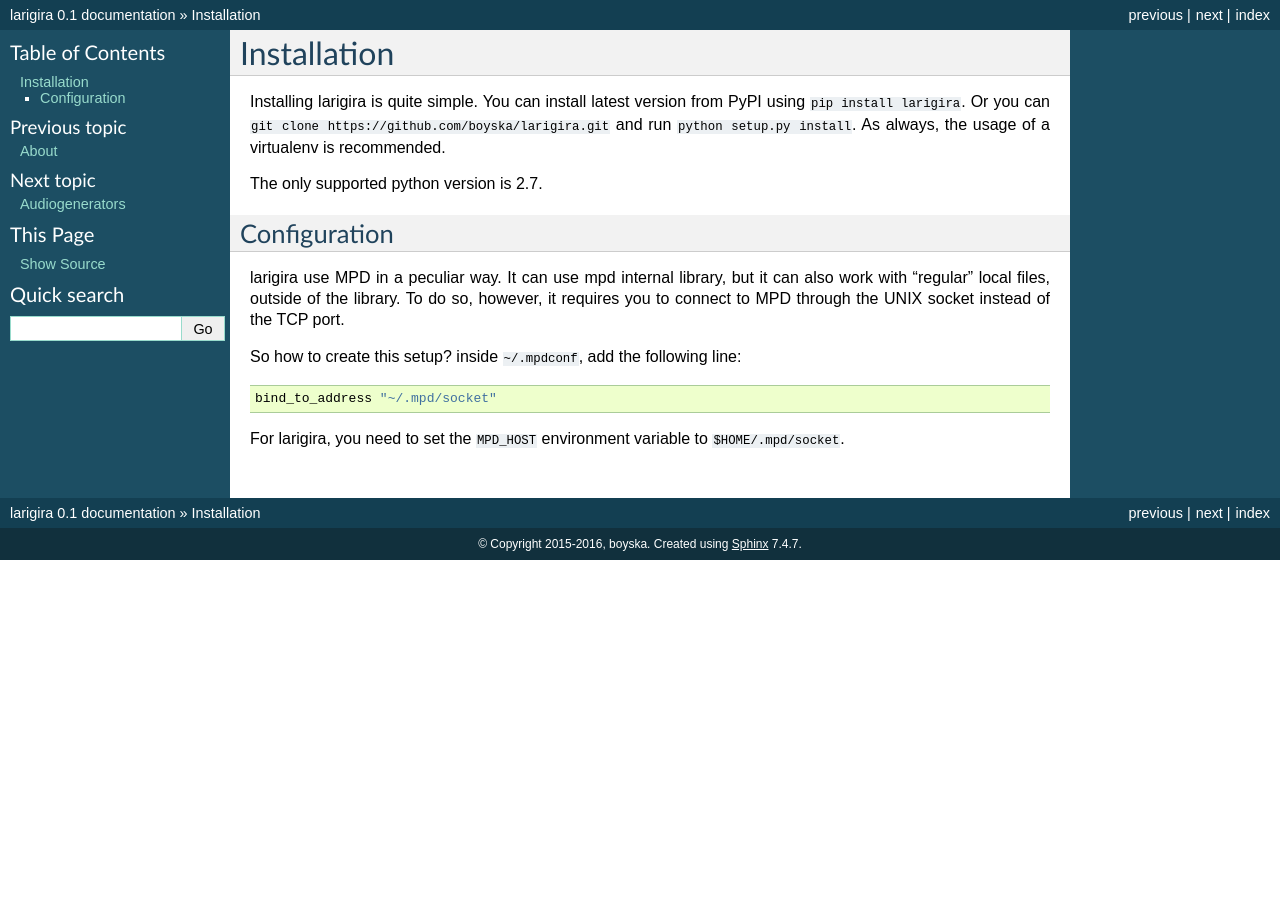
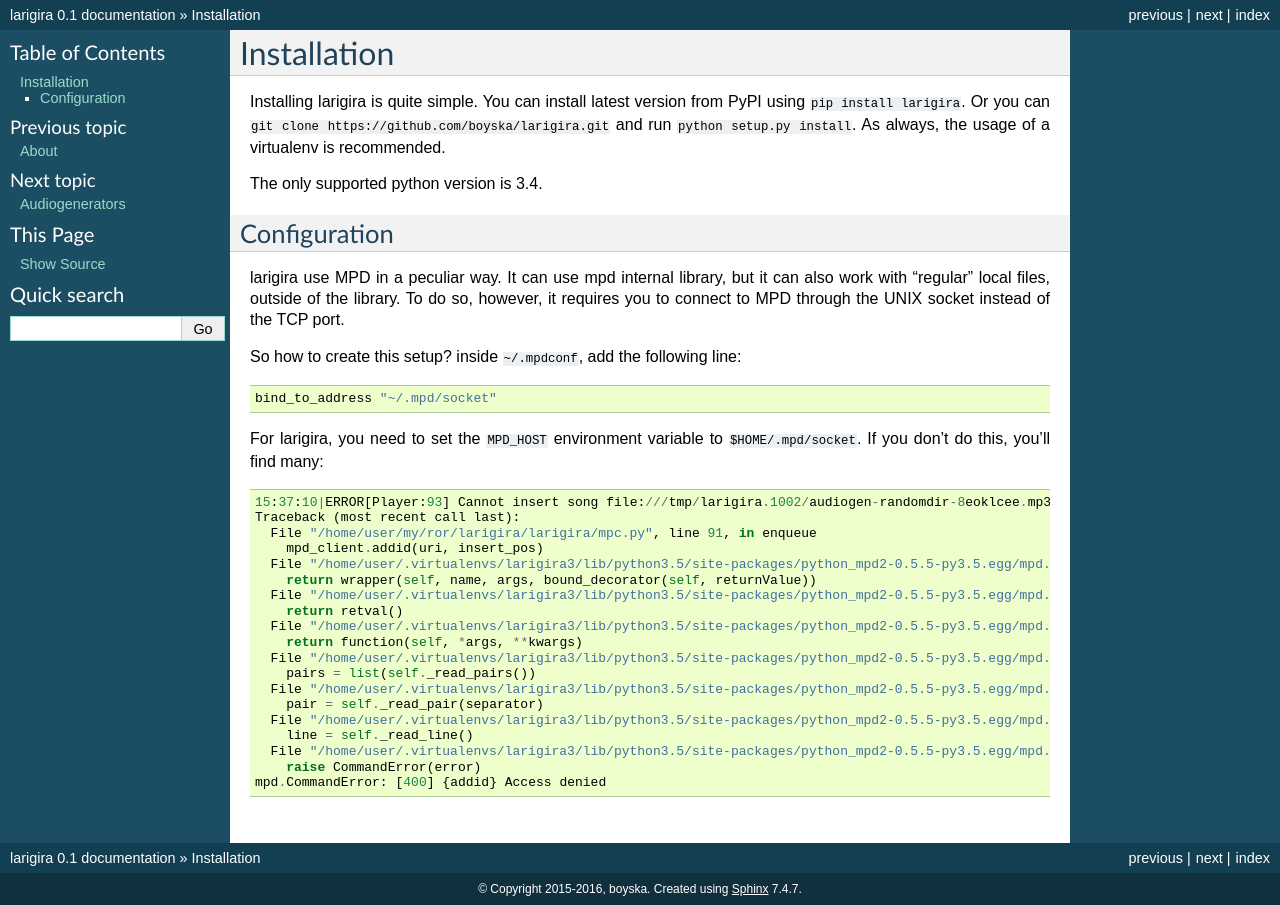
Before and after one commit to boyska/larigira, a Sphinx documentation site: the page built from doc/source/install.rst, in a window 1280 px wide. Built offline with Sphinx 7.4.7, drawn with Linux system fonts in a browser that asks for light colours; pages that are not in the unit, such as notebooks, are missing from menus.

Commit message:
more doc for the MPD_HOST configuration thing

```diff
--- a/doc/source/install.rst
+++ b/doc/source/install.rst
@@ -6,7 +6,7 @@
 https://github.com/boyska/larigira.git`` and run ``python setup.py install``.
 As always, the usage of a virtualenv is recommended.
 
-The only supported python version is 2.7.
+The only supported python version is 3.4.
 
 Configuration
 ---------------
@@ -22,4 +22,24 @@
     bind_to_address "~/.mpd/socket"
 
 For larigira, you need to set the ``MPD_HOST`` environment variable to
-``$HOME/.mpd/socket``.
+``$HOME/.mpd/socket``. If you don't do this, you'll find many::
+
+    15:37:10|ERROR[Player:93] Cannot insert song file:///tmp/larigira.1002/audiogen-randomdir-8eoklcee.mp3
+    Traceback (most recent call last):
+      File "/home/user/my/ror/larigira/larigira/mpc.py", line 91, in enqueue
+        mpd_client.addid(uri, insert_pos)
+      File "/home/user/.virtualenvs/larigira3/lib/python3.5/site-packages/python_mpd2-0.5.5-py3.5.egg/mpd.py", line 629, in decorator
+        return wrapper(self, name, args, bound_decorator(self, returnValue))
+      File "/home/user/.virtualenvs/larigira3/lib/python3.5/site-packages/python_mpd2-0.5.5-py3.5.egg/mpd.py", line 254, in _execute
+        return retval()
+      File "/home/user/.virtualenvs/larigira3/lib/python3.5/site-packages/python_mpd2-0.5.5-py3.5.egg/mpd.py", line 623, in decorator
+        return function(self, *args, **kwargs)
+      File "/home/user/.virtualenvs/larigira3/lib/python3.5/site-packages/python_mpd2-0.5.5-py3.5.egg/mpd.py", line 384, in _fetch_item
+        pairs = list(self._read_pairs())
+      File "/home/user/.virtualenvs/larigira3/lib/python3.5/site-packages/python_mpd2-0.5.5-py3.5.egg/mpd.py", line 311, in _read_pairs
+        pair = self._read_pair(separator)
+      File "/home/user/.virtualenvs/larigira3/lib/python3.5/site-packages/python_mpd2-0.5.5-py3.5.egg/mpd.py", line 302, in _read_pair
+        line = self._read_line()
+      File "/home/user/.virtualenvs/larigira3/lib/python3.5/site-packages/python_mpd2-0.5.5-py3.5.egg/mpd.py", line 291, in _read_line
+        raise CommandError(error)
+    mpd.CommandError: [400] {addid} Access denied
```
